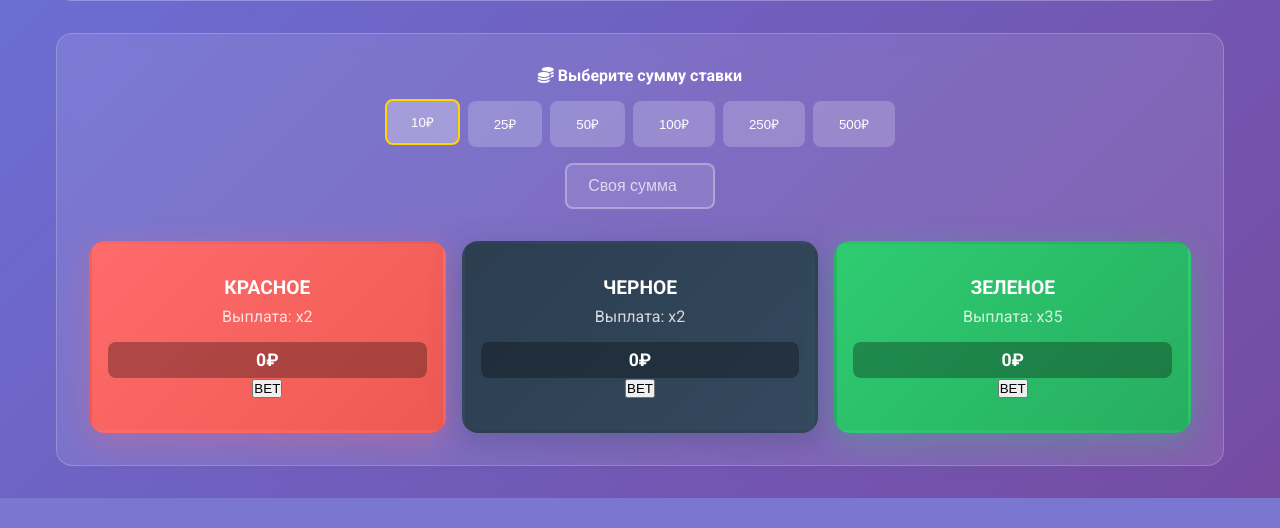
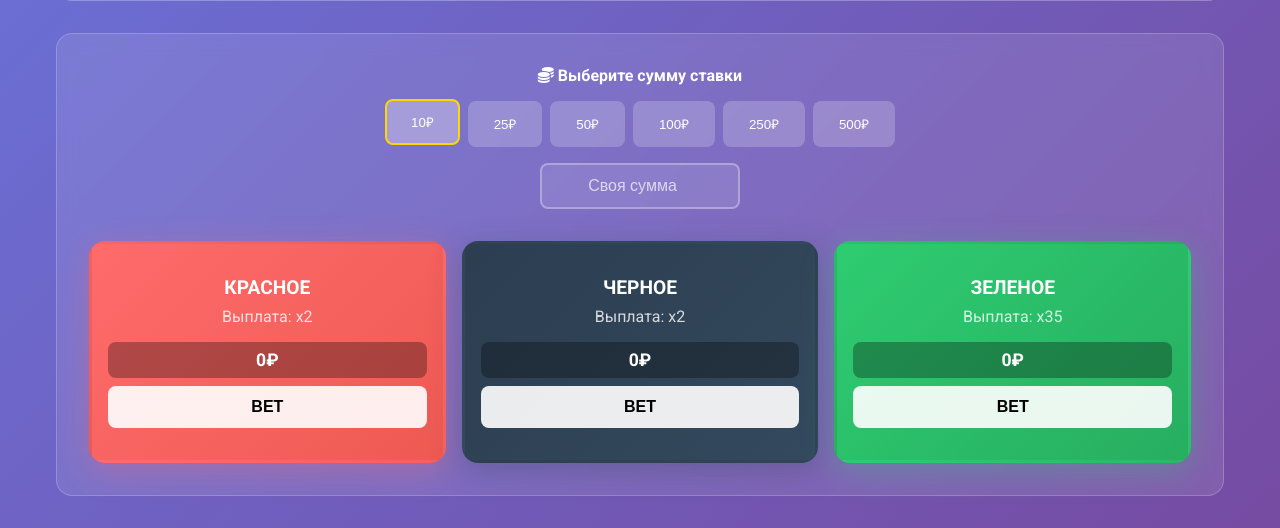
Before and after one commit to esketitniy/telegram-roulette-bot, a Flask app: template templates/index.html in a window 1280 px wide. Shown: the part 833-1361 px from the top of the page. Before the commit the page ends 1331 px from the top, so only its background shows below. Run offline with Flask 3, Linux system fonts and the light colour scheme; the template is opened without the code that fills it, so the values that code supplies are empty; some libraries are stand-ins or nearby versions.

Commit message:
Update style.css

```diff
--- a/static/css/style.css
+++ b/static/css/style.css
@@ -1034,3 +1034,43 @@ body {
     opacity: 0;
     visibility: hidden;
 }
+
+/* Кнопки ставок */
+.bet-btn {
+    width: 100%;
+    padding: 0.75rem 1rem;
+    border: none;
+    border-radius: 8px;
+    background: rgba(255, 255, 255, 0.9);
+    color: #000;
+    font-weight: bold;
+    font-size: 1rem;
+    cursor: pointer;
+    transition: all 0.3s ease;
+    margin-top: 0.5rem;
+    text-transform: uppercase;
+}
+
+.bet-btn:hover:not(:disabled) {
+    background: #fff;
+    transform: translateY(-2px);
+    box-shadow: 0 4px 15px rgba(0, 0, 0, 0.2);
+}
+
+.bet-btn:disabled {
+    background: rgba(255, 255, 255, 0.5);
+    cursor: not-allowed;
+    transform: none;
+}
+
+.bet-btn:active {
+    transform: translateY(0);
+}
+
+/* Поле для ввода суммы */
+#custom-amount {
+    width: 100%;
+    max-width: 200px;
+    margin: 0 auto;
+    display: block;
+}
```
